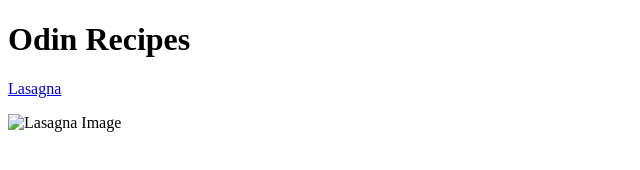
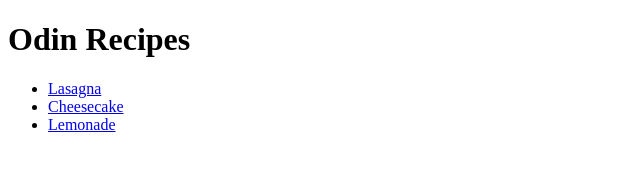
Before and after one commit to lyjz9/odin-recipes, a plain HTML site: page index.html in a window 1280 px wide. Shown: the whole page, without its empty margins (0-640 px from the left). Drawn offline with Linux system fonts and the light colour scheme.

Commit message:
Move image from index.html to correct place, lasagna.html

```diff
--- a/index.html
+++ b/index.html
@@ -8,8 +8,11 @@
 </head>
 <body>
     <h1>Odin Recipes</h1>
-    <p><a href="recipes/lasagna.html">Lasagna</a></p>
+    <ul>
+       <li><a href="recipes/lasagna.html">Lasagna</a></li>
+       <li><a href="recipes/cheesecake.html">Cheesecake</a></li>
+       <li><a href="recipes/lemonade.html">Lemonade</a></li>
 
-    <img src="recipes/lasagna.jpg" alt="Lasagna Image">
+    </ul>
 </body>
 </html>
```
Also changed, not shown: recipes/lasagna.html (+1 -0 lines), images/lasagna.jpg (renamed from lasagna.jpg), recipes/cheesecake.html (added), recipes/lemonade.html (added).
